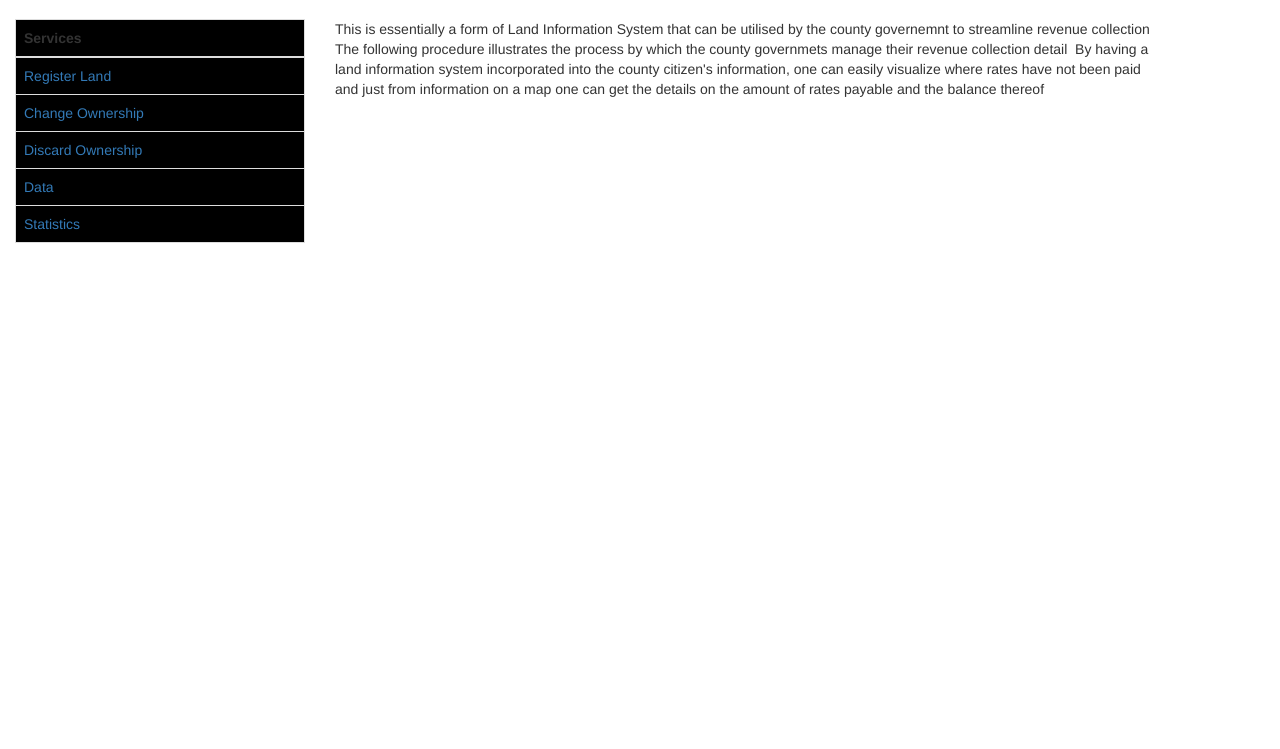
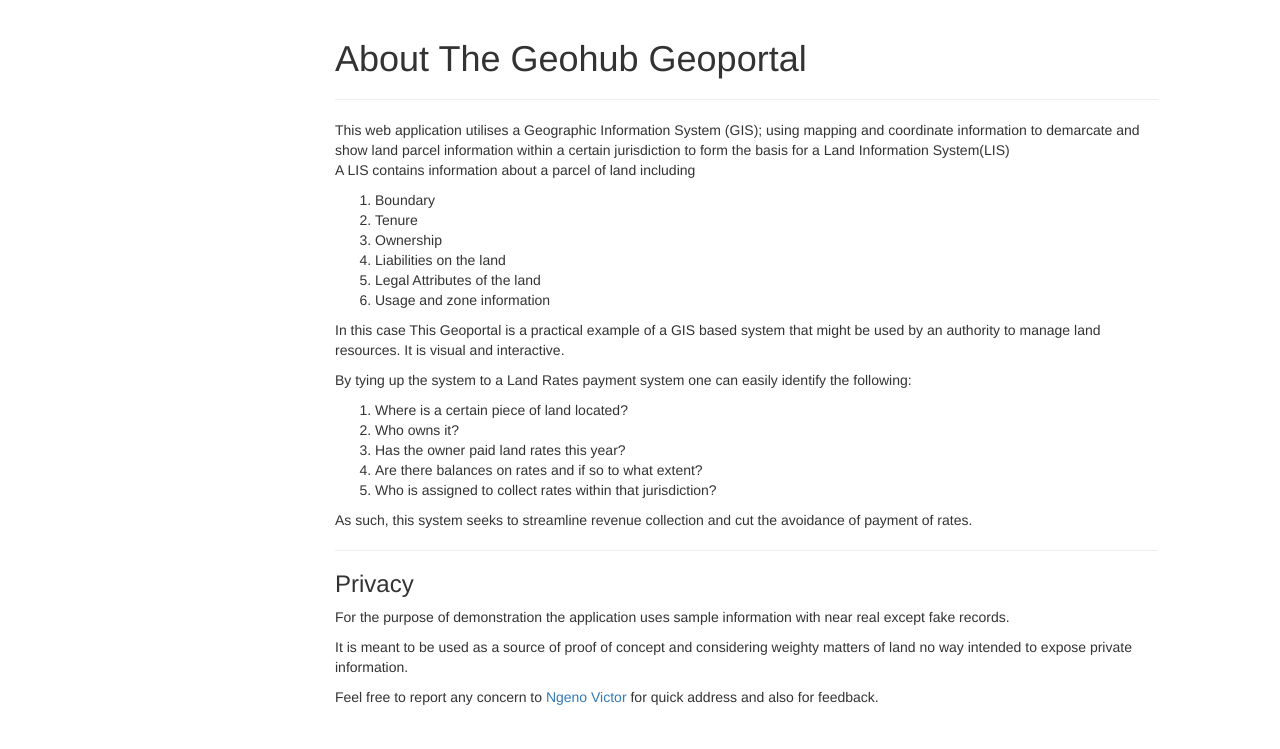
Before and after one commit to Geo-Hub/geoportal, a Django app: page /about/ in a window 1280 px wide. Shown: the part 51-800 px from the top of the page. Run offline with Django 3.2, Linux system fonts and the light colour scheme; some libraries are stand-ins or nearby versions.

Commit message:
update the about page

```diff
--- a/main/templates/about.html
+++ b/main/templates/about.html
@@ -1,7 +1,40 @@
 {% extends 'base.html' %}
+{% block services %}
+    <div class="col-md-3"></div>
+{% endblock services %}
 {% block content %}
-<p1>This is essentially a form of Land Information System that can be utilised by the county governemnt to streamline revenue collection</p1>
-<p1>The following procedure illustrates the process by which the county governmets manage their revenue collection detail</p1>
-<img src="">
-<p1>By having a land information system incorporated into the county citizen's information, one can easily visualize where rates have not been paid and just from information on a map one can get the details on the amount of rates payable and the balance thereof</p1>
-{% endblock %}
+    <h1>About The Geohub Geoportal</h1>
+    <hr>
+    <p1>This web application utilises a Geographic Information System (GIS); using mapping and
+    coordinate information to demarcate and show land parcel information within a certain
+        jurisdiction to form the basis for a Land Information System(LIS)</p1>
+
+    <p>A LIS contains information about a parcel of land including</p>
+    <ol>
+        <li>Boundary</li>
+        <li>Tenure</li>
+        <li>Ownership</li>
+        <li>Liabilities on the land</li>
+        <li>Legal Attributes of the land</li>
+        <li>Usage and zone information</li>
+    </ol>
+
+    <p>In this case This Geoportal is a practical example of a GIS based system that might be used
+    by an authority to manage land resources. It is visual and interactive.</p>
+
+    <p>By tying up the system to a Land Rates payment system one can easily identify the following:</p>
+    <ol>
+        <li>Where is a certain piece of land located?</li>
+        <li>Who owns it?</li>
+        <li>Has the owner paid land rates this year?</li>
+        <li>Are there balances on rates and if so to what extent?</li>
+        <li>Who is assigned to collect rates within that jurisdiction?</li>
+    </ol>
+
+    <p>As such, this system seeks to streamline revenue collection and cut the avoidance of payment of rates.</p>
+    <hr>
+    <h3>Privacy</h3>
+    <p>For the purpose of demonstration the application uses sample information with near real except fake records.</p>
+    <p>It is meant to be used as a source of proof of concept and considering weighty matters of land no way intended to expose private information.</p>
+    <p>Feel free to report any concern to <a href="mailto:ngenovictor321@gmail.com">Ngeno Victor</a> for quick address and also for feedback.</p>
+{% endblock content %}
--- a/main/templates/base.html
+++ b/main/templates/base.html
@@ -74,14 +74,14 @@
     </nav>
     <div class="container-fluid">
         <div class="row">
-            {% block services %}
+
             <style>
             table{
               height: 100%;
               background-color: black;
             }
             </style>
-
+            {% block services %}
                 <div class="col-md-3 sidebar-offcanvas" id="sidebar">
                   <table class="table table-bordered">
                     <thead>
@@ -108,6 +108,7 @@
                     </tbody>
                   </table>
                 </div>
+            {% endblock services %}
 
 
             <div class="container col-md-8">
@@ -116,11 +117,6 @@
                 {% endblock content %}
 
             </div>
-
-
-
-
-            {% endblock services %}
         </div>
 
 
--- a/main/templates/homebase.html
+++ b/main/templates/homebase.html
@@ -153,8 +153,7 @@
 
       <!-- FOOTER -->
       <footer>
-        <p class="pull-right"><a href="#">Back to top</a></p>
-        <p>&copy; 2014 Company, Inc. &middot; <a href="#">Privacy</a> &middot; <a href="#">Terms</a></p>
+        <p>&copy; 2017 Team Geohub &middot; <a href={% url "about" %}>Privacy</a></p>
       </footer>
 
     </div><!-- /.container -->
```
Lines whose indentation alone changed are shown as unchanged.
